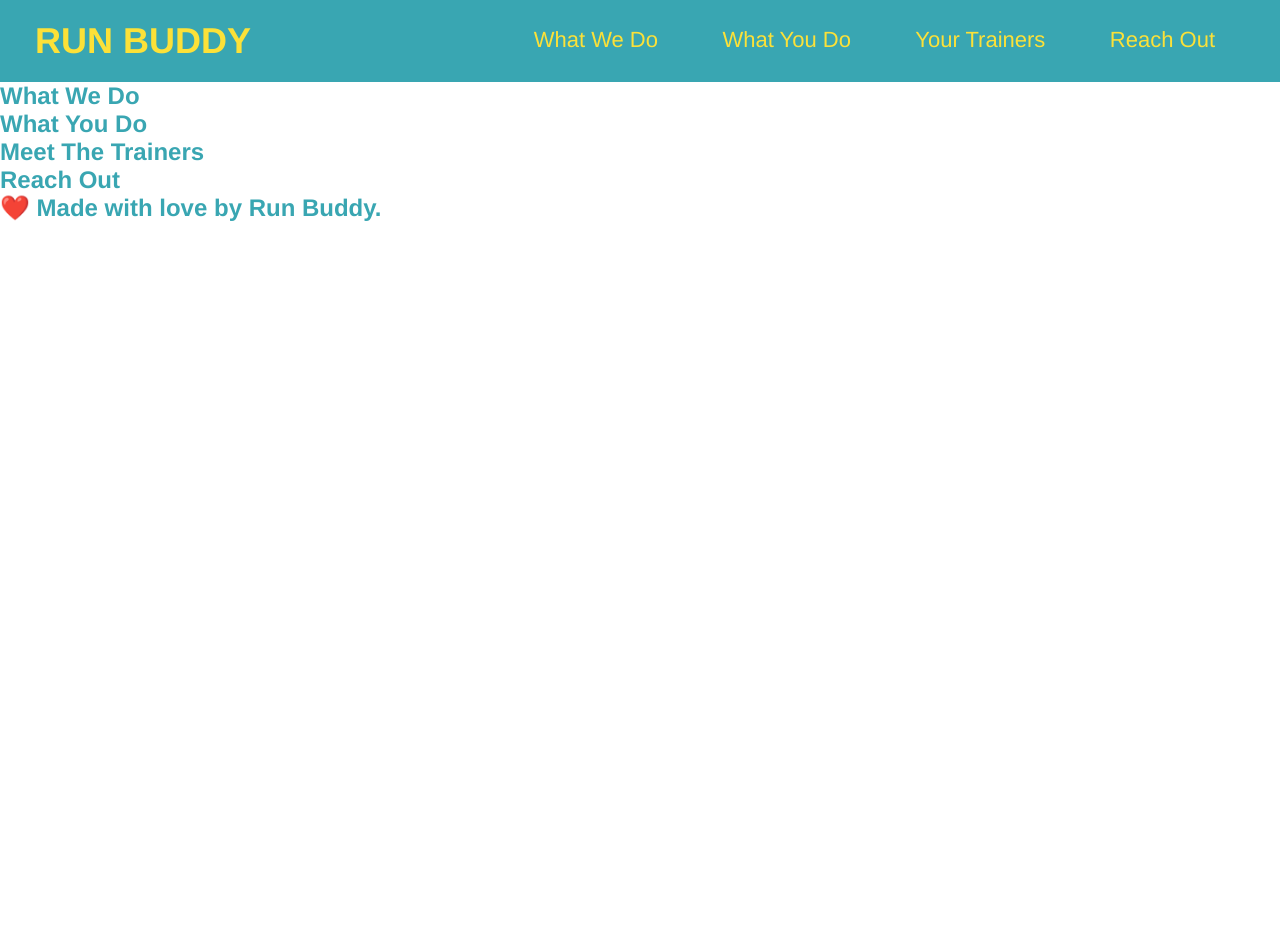
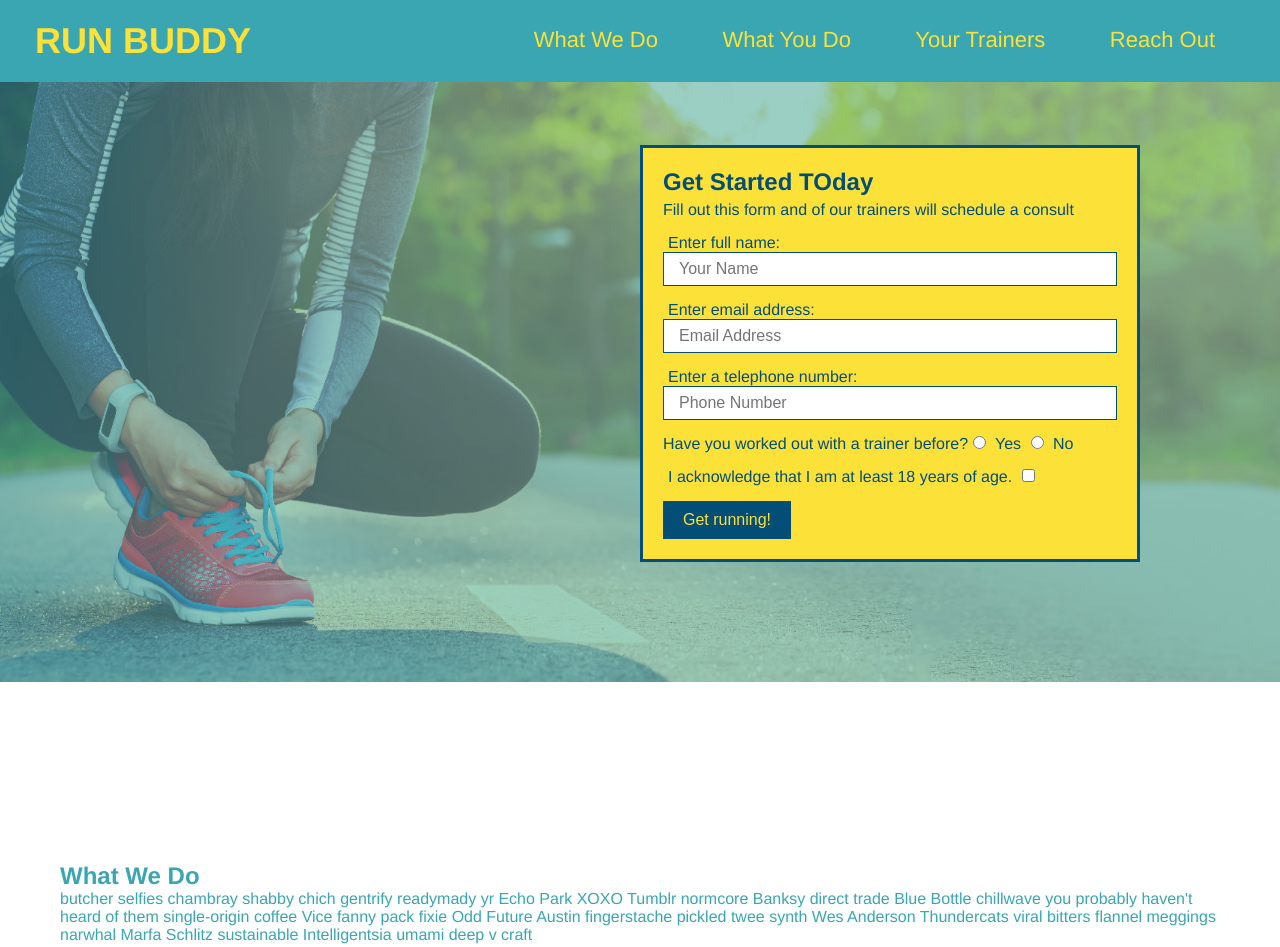
Before and after one commit to Ejaramillo313/run-buddy, a plain HTML site: page index.html in a window 1280 px wide. Shown: the top 947 px of the page. Before the commit the page ends 800 px from the top, so only its background shows below. Drawn offline with Linux system fonts and the light colour scheme.

Commit message:
add what you do icons

```diff
--- a/assets/css/style.css
+++ b/assets/css/style.css
@@ -1,6 +1,7 @@
 * {
   margin: 0;
   padding: 0;
+  box-sizing: border-box;
 }
 
 body {
@@ -40,3 +41,83 @@ header nav ul li a {
   font-weight: lighter;
   font-size: 22px;
 }
+
+footer {
+  background: #fce138;
+  width: 100%;
+  padding: 40px 35px;
+}
+
+footer h2 {
+  display: inline;
+  color: #024e76;
+  font-size: 30px;
+  margin: 0;
+}
+
+footer div {
+  float: right;
+  line-height: 1.5;
+  text-align: right;
+}
+
+footer a {
+  color: #024e76;
+}
+
+section {
+  padding: 60px;
+}
+
+/* Hero Style start */
+.hero {
+  background-image: url("../images/hero-bg.jpg");
+  height: 600px;
+  background-size: cover;
+  background-position: center;
+  position: relative;
+}
+/* Hero Style End */
+
+.hero-form {
+  border: 3px solid #024e76;
+  background-color: #fce138;
+  padding: 20px;
+  width: 500px;
+  color: #024e76;
+  position: absolute;
+  bottom: 120px;
+  right: 140px;
+}
+
+.hero-form h3 {
+  font-size: 24px;
+  margin: 0;
+}
+
+.hero-form p {
+  margin: 5px 0 15px 0;
+}
+
+.form-input{
+  border: 1px solid #024e76;
+  display: block;
+  padding: 7px 15px;
+  font-size: 16px;
+  color: #024e76;
+  width: 100%;
+  margin-bottom: 15px;
+}
+
+.hero-form label{
+  margin: 0 5px;
+}
+
+.hero-form button{
+  color: #fce138;
+  background-color: #024e76;
+  border: none;
+  padding: 10px 20px;
+  font-size: 16px;
+}
+/*HERO STYLES END */
--- a/index.html
+++ b/index.html
@@ -33,19 +33,80 @@
    </nav>
  </header>
 
+ <section class="hero">
+   <div class="hero-form">
+     <h3> Get Started TOday</h3>
+     <p>Fill out this form and of our trainers will schedule a consult</p>
+   <!--Add form element-->
+   <form>
+     <label for="name">Enter full name:</label>
+     <input type="text" placeholder="Your Name" name="name" id="name" class="form-input" />
+     <label for="email">Enter email address:</label>
+     <input type="email" placeholder="Email Address" name="email" id="email" class="form-input" />
+     <label for="phone">Enter a telephone number:</label>
+     <input for="tel" placeholder="Phone Number" name="phone" id="phone" class="form-input" />
+     <p>
+       Have you worked out with a trainer before?
+       <input type="radio" name="trainer-confirm" id="trainer-yes" />
+       <label for="trainer-yes">Yes</label>
+       <input type="radio" name="trainer-confirm" id="trainer-no" />
+       <label for="trainer-no">No</label>
+     </p>
+     <p>
+       <label for="checkbox" >
+         I acknowledge that I am at least 18 years of age.
+       </label>
+       <input type="checkbox" name="age-confirm" id="checkbox" />
+     </p>
+     <button type="submit">
+       Get running!
+     </button>
+     </form>
+   </form>
+   </div>
+ </section
+ <!--end hero-->
+
   <!-- hero/jumbotron -->
   <section>
   </section>
 
   <!-- "what we do" section -->
-  <section>
+  <section id="what-we-do">
   <h2>What We Do</h2>
+  <p>
+    butcher selfies chambray shabby chich gentrify readymady yr Echo Park XOXO Tumblr normcore Banksy direct trade Blue Bottle chillwave you probably haven't heard of them single-origin coffee Vice fanny pack fixie Odd Future Austin fingerstache pickled twee synth Wes Anderson Thundercats viral bitters flannel meggings narwhal Marfa Schlitz sustainable Intelligentsia umami deep v craft
+  </p>
   </section>
 
   <!-- "what you do" section -->
-  <section>
+  <section id="what-you-do">
+
   <h2>What You Do</h2>
-  </section>
+  <div>
+    <!--insert this img element-->
+    <img src="./assets/images/step-1.svg" alt="" />
+    <h3>Step 1: Fill out the Form Above.</h3>
+    <p>You're already here, so why not?</p>
+  </div>
+
+  <div>
+    <img src="./assets/images/step-2.svg" alt="" />
+    <h3>Step 2: Consult with One of Our Trainers.</h3>
+    <p>Are you here to build muscle, lose weight, or just feel good?</p>
+  </div>
+
+  <div>
+    <h3>Step 3: Get Running.</h3>
+    <img src="./assets/images/step-3.svg" alt="" />
+    <p>Hit the ground running (literally) once your trainer lays out your plan.</p>
+  </div>
+
+  <div>\
+    <img src="./assets/images/step-4.svg" alt="" />
+    <h3>Step 4: See Results</h3>
+    <p>Bi-weekly checkins with your trainer will keep you focused </p>
+  </div>
 
   <!-- "meet the trainers" section -->
   <section>
@@ -60,6 +121,10 @@
   <!-- footer -->
   <footer>
   <h2>❤️ Made with love by Run Buddy.</h2>
+  <div>
+    <a href="#">Read Our Privacy Policy</a><br />
+    &copy; 2019 Run Buddy, Inc.
+  </div>
   </footer>
   </body>
 </html>
```
Also changed, not shown: assets/images/hero-bg.jpg (added), assets/images/step-1.svg (added), assets/images/step-2.svg (added), assets/images/step-3.svg (added), assets/images/step-4.svg (added).
